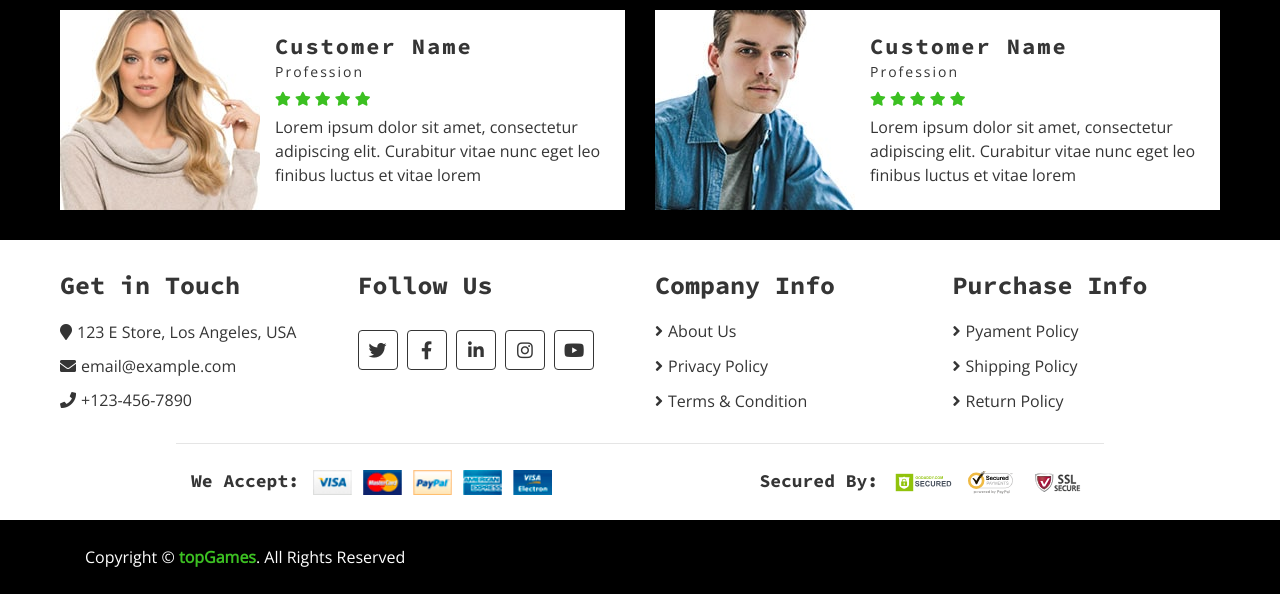
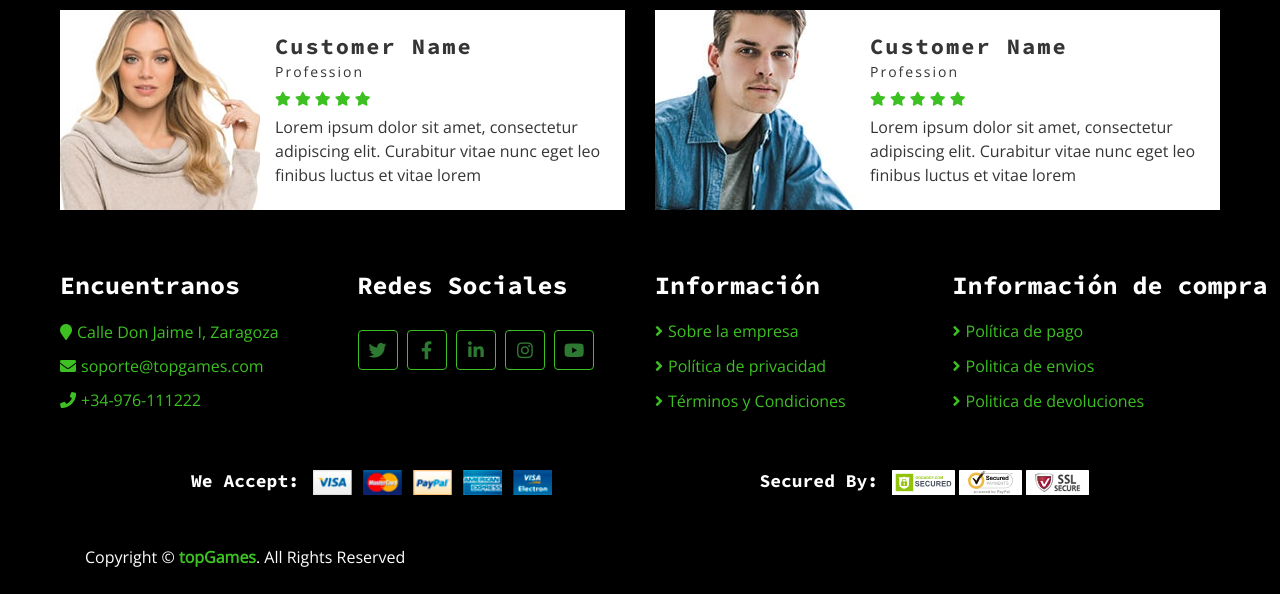
Before and after one commit to cathe-b45/TopGames, a PHP site: page / in a window 1280 px wide. Shown: the part 2866-3460 px from the top of the page. Run offline with PHP 8.4, Linux system fonts and the light colour scheme; some libraries are stand-ins or nearby versions.

Commit message:
pie de pagina
cambios en el pie de página

```diff
--- a/Proyecto/cart.html
+++ b/Proyecto/cart.html
@@ -328,13 +328,13 @@
                 <div class="row payment align-items-center">
                     <div class="col-md-6">
                         <div class="payment-method">
-                            <h2>We Accept:</h2>
+                            <h2>Aceptamos:</h2>
                             <img src="img/payment-method.png" alt="Payment Method" />
                         </div>
                     </div>
                     <div class="col-md-6">
                         <div class="payment-security">
-                            <h2>Secured By:</h2>
+                            <h2>Asegurada por:</h2>
                             <img src="img/godaddy.svg" alt="Payment Security" />
                             <img src="img/norton.svg" alt="Payment Security" />
                             <img src="img/ssl.svg" alt="Payment Security" />
--- a/Proyecto/css/style.css
+++ b/Proyecto/css/style.css
@@ -2217,7 +2217,7 @@ h2 {
 .footer {
     position: relative;
     padding: 30px 0 0 0;
-    background: #ffffff;
+    background: #000000;
 }
 
 .footer .footer-widget {
@@ -2230,6 +2230,7 @@ h2 {
     font-size: 25px;
     white-space: nowrap;
     margin-bottom: 20px;
+    color: #ffffff;
 }
 
 .footer .footer-widget ul {
@@ -2247,11 +2248,12 @@ h2 {
 }
 
 .footer .footer-widget ul li a {
-    color: #353535;
+    color: #3cc022;
     white-space: nowrap;
     display: block;
     line-height: 23px;
     transition: all .3s;
+
 }
 
 .footer .footer-widget ul li a::before {
@@ -2274,6 +2276,7 @@ h2 {
 .footer .contact-info p {
     margin-bottom: 10px;
     font-size: 16px;
+    color: #3cc022;
 }
 
 .footer .contact-info p i {
@@ -2293,8 +2296,8 @@ h2 {
     padding: 6px 0;
     text-align: center;
     font-size: 18px;
-    color: #353535;
-    border: 1px solid #353535;
+    color: #2e7932;
+    border: 1px solid #3cc022;
     border-radius: 4px;
     transition: all .3s;
 }
@@ -2348,6 +2351,7 @@ h2 {
     font-size: 18px;
     font-weight: 400;
     line-height: 22px;
+    color: white;
 }
 
 .footer .payment-method img,
@@ -2366,7 +2370,7 @@ h2 {
 }
 
 .footer-bottom .copyright {
-    text-align: left;
+    text-align: lef
 }
 
 .footer-bottom .template-by {
--- a/Proyecto/index.html
+++ b/Proyecto/index.html
@@ -715,18 +715,18 @@
                 <div class="row">
                     <div class="col-lg-3 col-md-6">
                         <div class="footer-widget">
-                            <h2>Get in Touch</h2>
+                            <h2>Encuentranos</h2>
                             <div class="contact-info">
-                                <p><i class="fa fa-map-marker"></i>123 E Store, Los Angeles, USA</p>
-                                <p><i class="fa fa-envelope"></i>email@example.com</p>
-                                <p><i class="fa fa-phone"></i>+123-456-7890</p>
+                                <p><i class="fa fa-map-marker"></i>Calle Don Jaime I, Zaragoza</p>
+                                <p><i class="fa fa-envelope"></i>soporte@topgames.com</p>
+                                <p><i class="fa fa-phone"></i>+34-976-111222</p>
                             </div>
                         </div>
                     </div>
 
                     <div class="col-lg-3 col-md-6">
                         <div class="footer-widget">
-                            <h2>Follow Us</h2>
+                            <h2>Redes Sociales</h2>
                             <div class="contact-info">
                                 <div class="social">
                                     <a href=""><i class="fab fa-twitter"></i></a>
@@ -741,22 +741,22 @@
 
                     <div class="col-lg-3 col-md-6">
                         <div class="footer-widget">
-                            <h2>Company Info</h2>
+                            <h2>Información</h2>
                             <ul>
-                                <li><a href="#">About Us</a></li>
-                                <li><a href="#">Privacy Policy</a></li>
-                                <li><a href="#">Terms & Condition</a></li>
+                                <li><a href="#">Sobre la empresa</a></li>
+                                <li><a href="#">Política de privacidad</a></li>
+                                <li><a href="#">Términos y Condiciones</a></li>
                             </ul>
                         </div>
                     </div>
 
                     <div class="col-lg-3 col-md-6">
                         <div class="footer-widget">
-                            <h2>Purchase Info</h2>
+                            <h2>Información de compra</h2>
                             <ul>
-                                <li><a href="#">Pyament Policy</a></li>
-                                <li><a href="#">Shipping Policy</a></li>
-                                <li><a href="#">Return Policy</a></li>
+                                <li><a href="#">Política de pago</a></li>
+                                <li><a href="#">Politica de envios</a></li>
+                                <li><a href="#">Politica de devoluciones</a></li>
                             </ul>
                         </div>
                     </div>
```
Also changed, not shown: Proyecto/checkout.html (+5 -5 lines).
